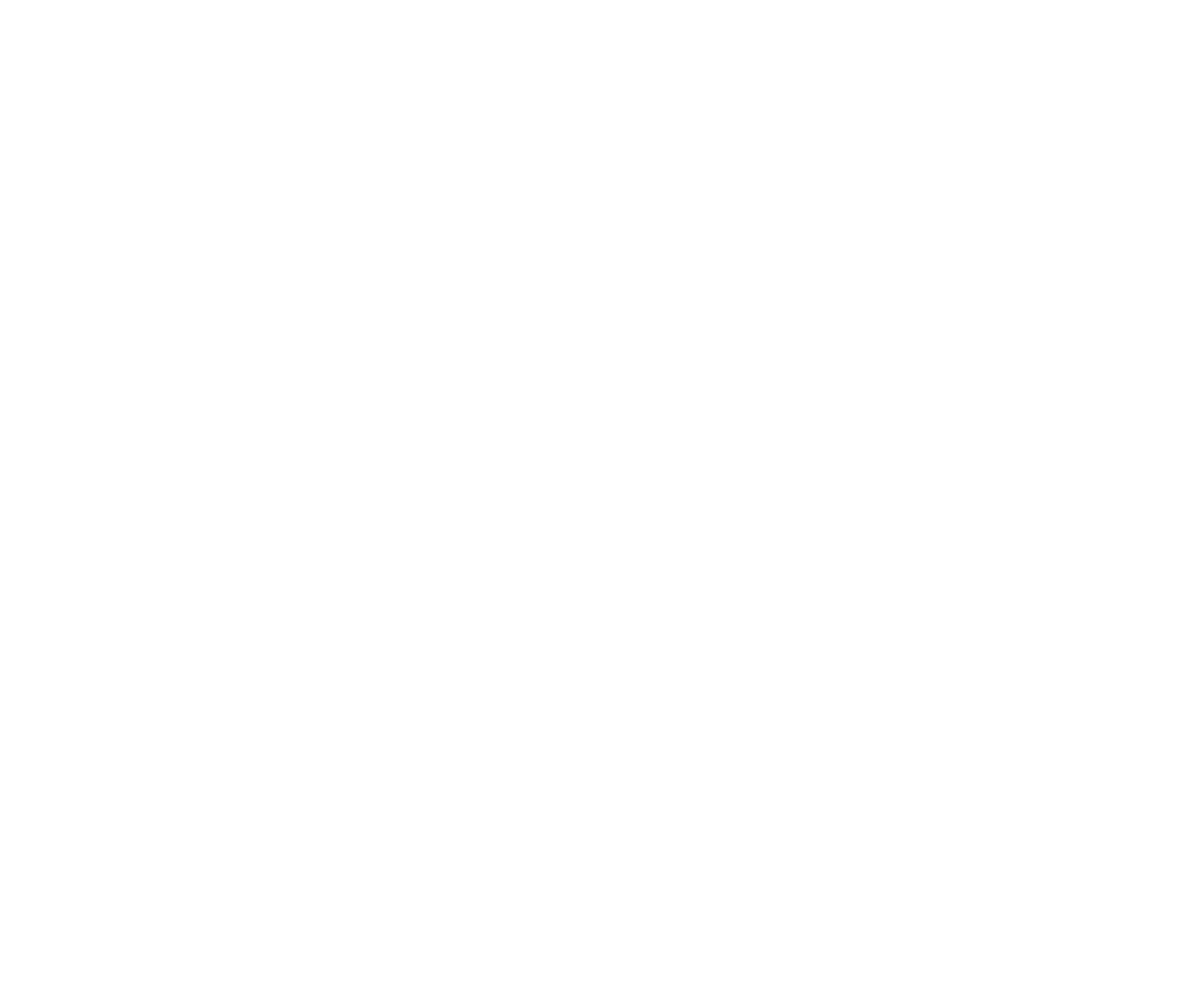
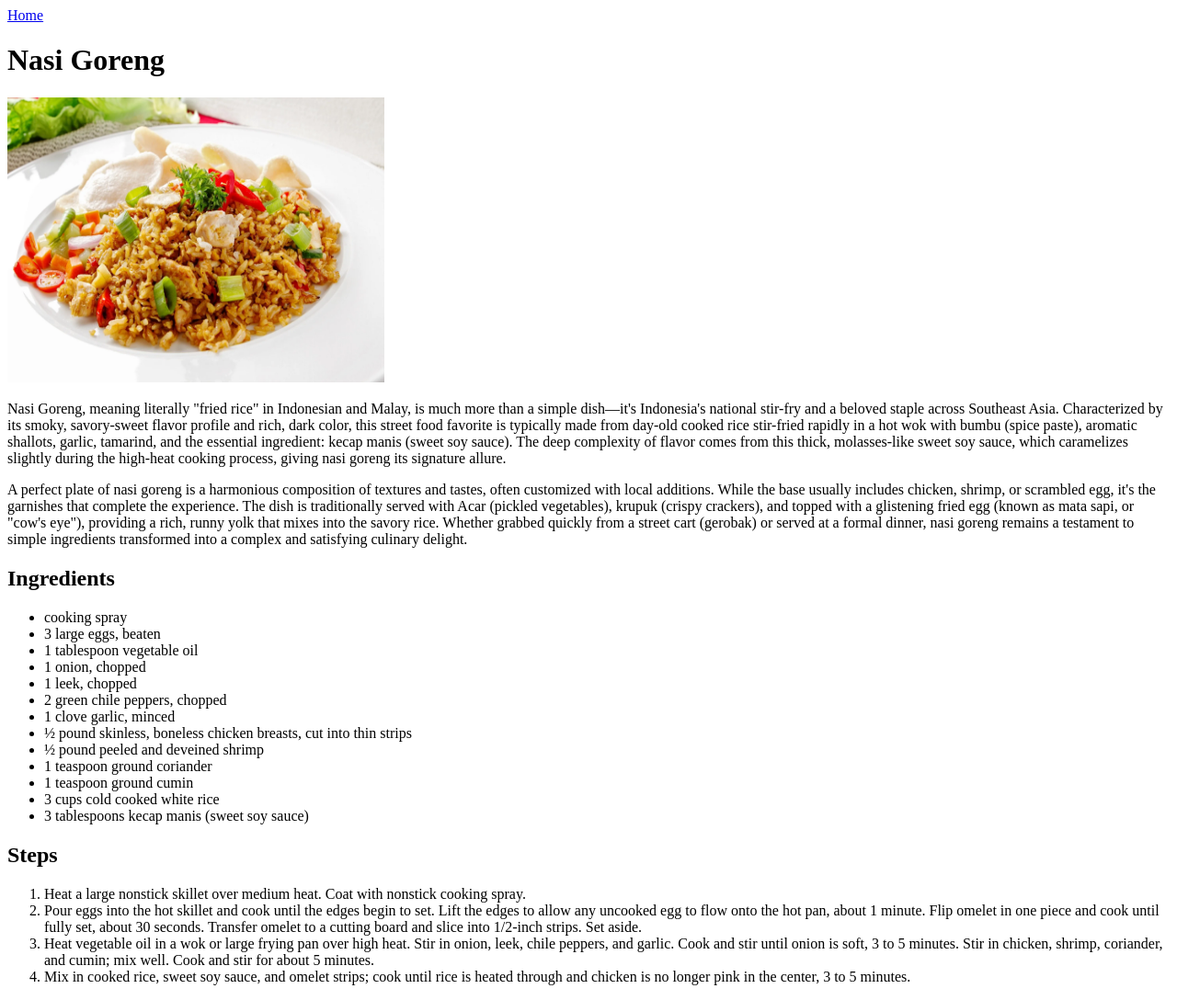
Before and after one commit to rubenhidayat/odin-recipes, a plain HTML site: page recipes/nasi-goreng.html in a window 1280 px wide. Shown: the whole page at 92% size. Before the commit the page ends 800 px from the top, so only its background shows below. Drawn offline with Linux system fonts and the light colour scheme.

Commit message:
finish nasi goreng recipes
created lists of ingredients and steps to cook nasigoreng

```diff
--- a/recipes/nasi-goreng.html
+++ b/recipes/nasi-goreng.html
@@ -0,0 +1,44 @@
+<!DOCTYPE html>
+<html lang="en">
+<head>
+    <meta charset="UTF-8">
+    <meta name="viewport" content="width=device-width, initial-scale=1.0">
+    <title>Nasi Goreng</title>
+</head>
+<body>
+    <a href="/index.html">Home</a>
+    <h1>Nasi Goreng</h1>
+
+    <img src="/img/nasgor.jpg" alt="an image of Nasi Goreng" height="310" width="410">
+
+    <p>Nasi Goreng, meaning literally "fried rice" in Indonesian and Malay, is much more than a simple dish—it's Indonesia's national stir-fry and a beloved staple across Southeast Asia. Characterized by its smoky, savory-sweet flavor profile and rich, dark color, this street food favorite is typically made from day-old cooked rice stir-fried rapidly in a hot wok with bumbu (spice paste), aromatic shallots, garlic, tamarind, and the essential ingredient: kecap manis (sweet soy sauce). The deep complexity of flavor comes from this thick, molasses-like sweet soy sauce, which caramelizes slightly during the high-heat cooking process, giving nasi goreng its signature allure.</p>
+
+    <p>A perfect plate of nasi goreng is a harmonious composition of textures and tastes, often customized with local additions. While the base usually includes chicken, shrimp, or scrambled egg, it's the garnishes that complete the experience. The dish is traditionally served with Acar (pickled vegetables), krupuk (crispy crackers), and topped with a glistening fried egg (known as mata sapi, or "cow's eye"), providing a rich, runny yolk that mixes into the savory rice. Whether grabbed quickly from a street cart (gerobak) or served at a formal dinner, nasi goreng remains a testament to simple ingredients transformed into a complex and satisfying culinary delight.</p>
+
+    <h2>Ingredients</h2>
+    <ul>
+        <li>cooking spray</li>
+        <li>3 large eggs, beaten</li>
+        <li>1 tablespoon vegetable oil</li>
+        <li>1 onion, chopped</li>
+        <li>1 leek, chopped</li>
+        <li>2 green chile peppers, chopped</li>
+        <li>1 clove garlic, minced</li>
+        <li>½ pound skinless, boneless chicken breasts, cut into thin strips</li>
+        <li>½ pound peeled and deveined shrimp</li>
+        <li>1 teaspoon ground coriander</li>
+        <li>1 teaspoon ground cumin</li>
+        <li>3 cups cold cooked white rice</li>
+        <li>3 tablespoons kecap manis (sweet soy sauce)</li>
+    </ul>
+
+    <h2>Steps</h2>
+    <ol>
+        <li>Heat a large nonstick skillet over medium heat. Coat with nonstick cooking spray.</li>
+        <li>Pour eggs into the hot skillet and cook until the edges begin to set. Lift the edges to allow any uncooked egg to flow onto the hot pan, about 1 minute. Flip omelet in one piece and cook until fully set, about 30 seconds. Transfer omelet to a cutting board and slice into 1/2-inch strips. Set aside.</li>
+        <li>Heat vegetable oil in a wok or large frying pan over high heat. Stir in onion, leek, chile peppers, and garlic. Cook and stir until onion is soft, 3 to 5 minutes. Stir in chicken, shrimp, coriander, and cumin; mix well. Cook and stir for about 5 minutes.</li>
+        <li>Mix in cooked rice, sweet soy sauce, and omelet strips; cook until rice is heated through and chicken is no longer pink in the center, 3 to 5 minutes.</li>
+    </ol>
+
+</body>
+</html>
```
Also changed, not shown: index.html (+1 -1 lines).
